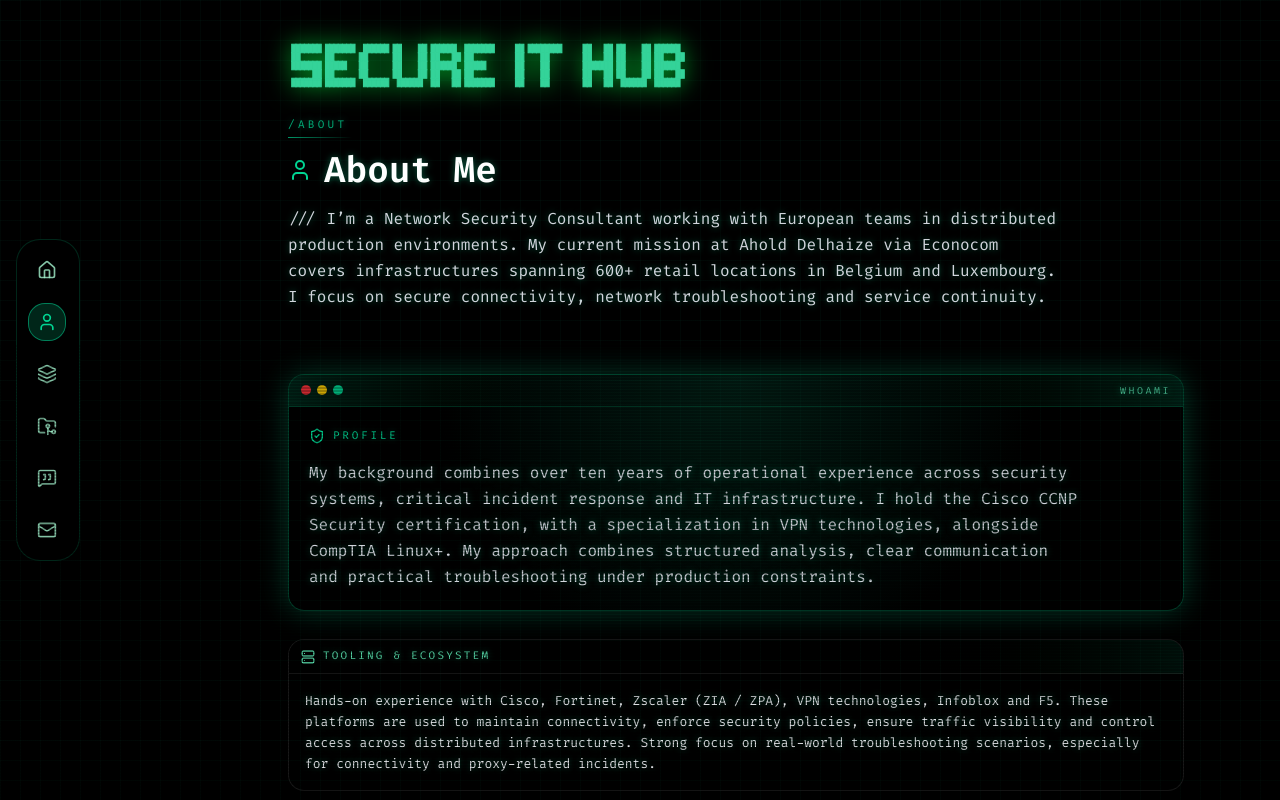
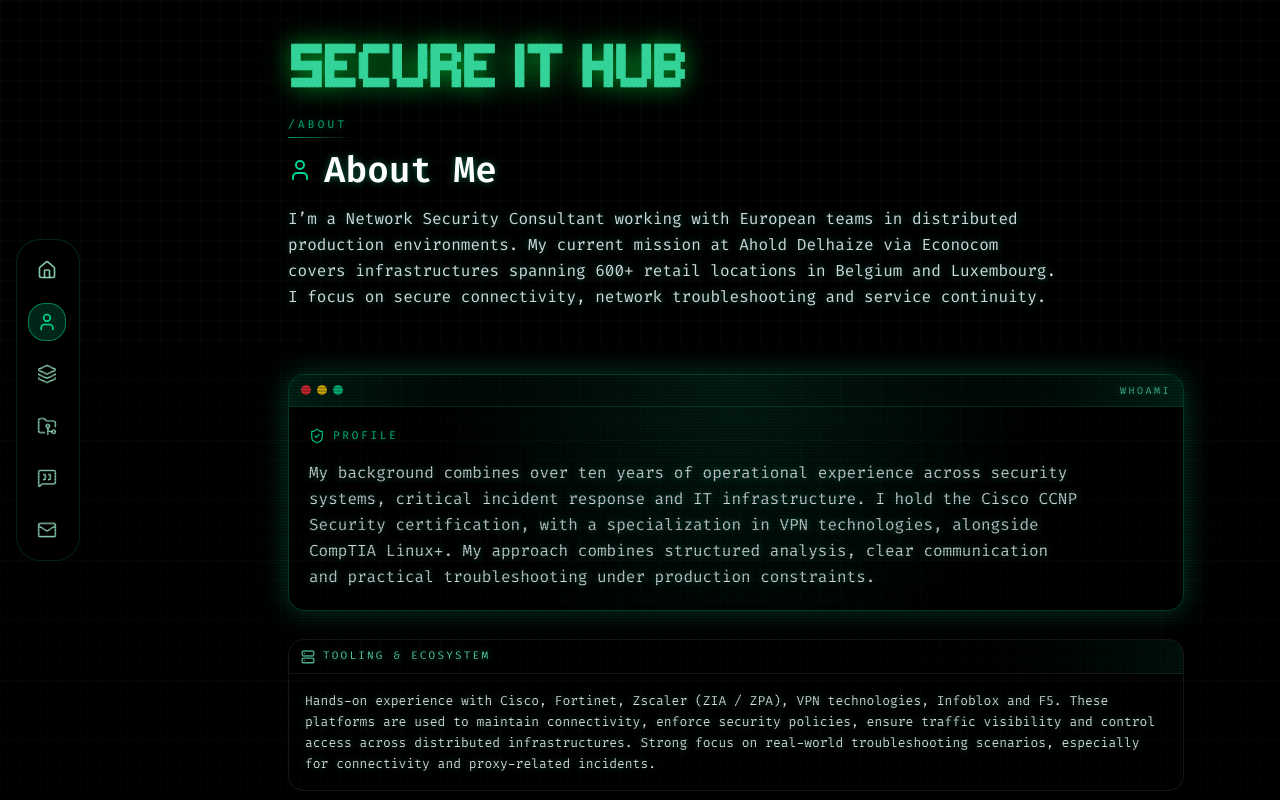
Before and after one commit to anasbounaiim/secureit-hub, a Next.js app: page /about in a window 1280 px wide. Shown: the top 800 px of the page. Built offline with nearby package versions, Linux system fonts and the light colour scheme.

Commit message:
Remove “///” Prefix from About Me Text

```diff
--- a/app/about/page.tsx
+++ b/app/about/page.tsx
@@ -28,7 +28,7 @@ export default function AboutPage() {
         </h1>
 
         <p className="text-sm md:text-base leading-relaxed text-gray-300 max-w-3xl">
-          /// I’m a Network Security Consultant working with European teams in distributed production environments. My current mission at Ahold Delhaize via Econocom covers infrastructures spanning 600+ retail locations in Belgium and Luxembourg. I focus on secure connectivity, network troubleshooting and service continuity.
+          I’m a Network Security Consultant working with European teams in distributed production environments. My current mission at Ahold Delhaize via Econocom covers infrastructures spanning 600+ retail locations in Belgium and Luxembourg. I focus on secure connectivity, network troubleshooting and service continuity.
         </p>
 
       </header>
```
